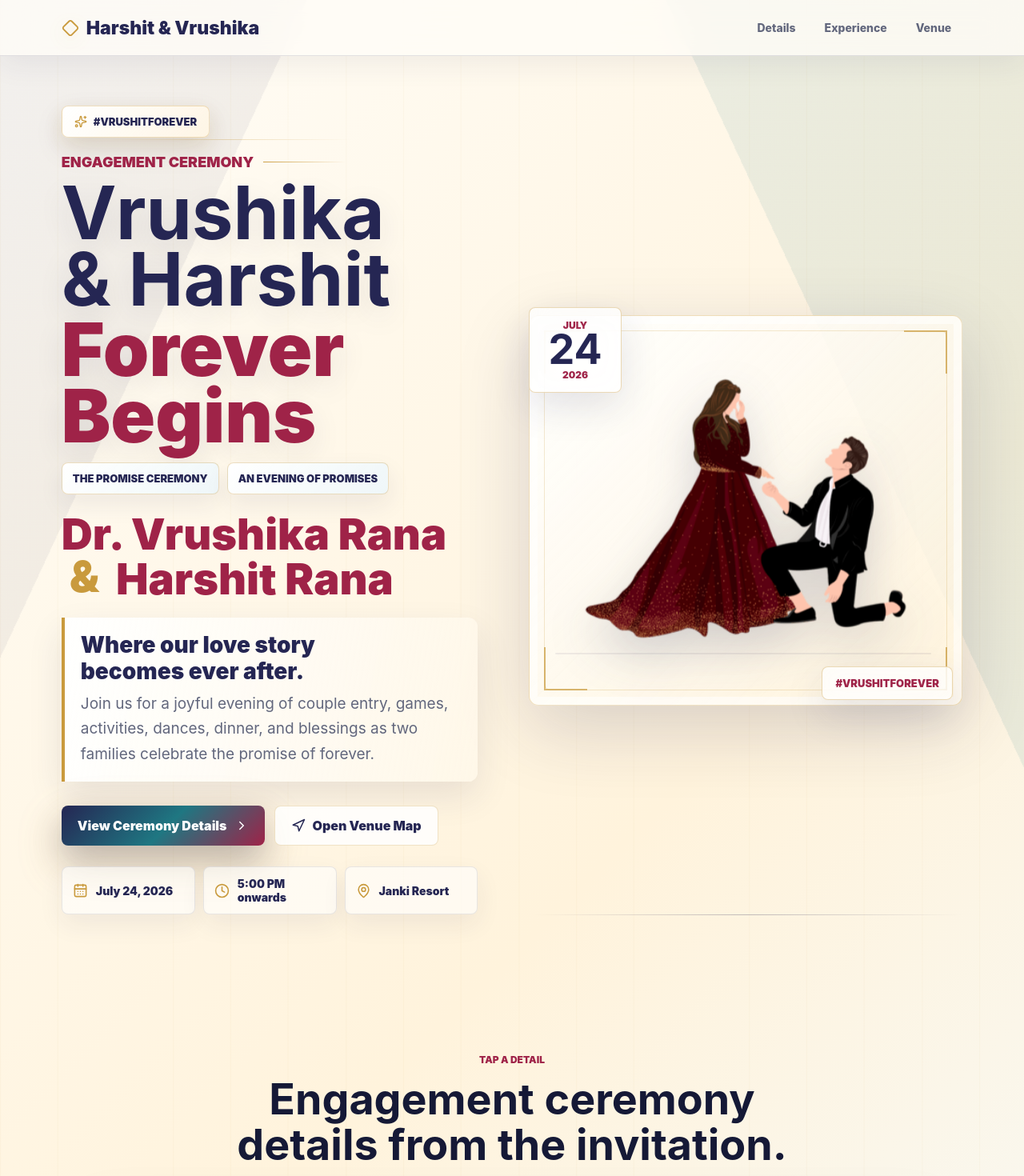
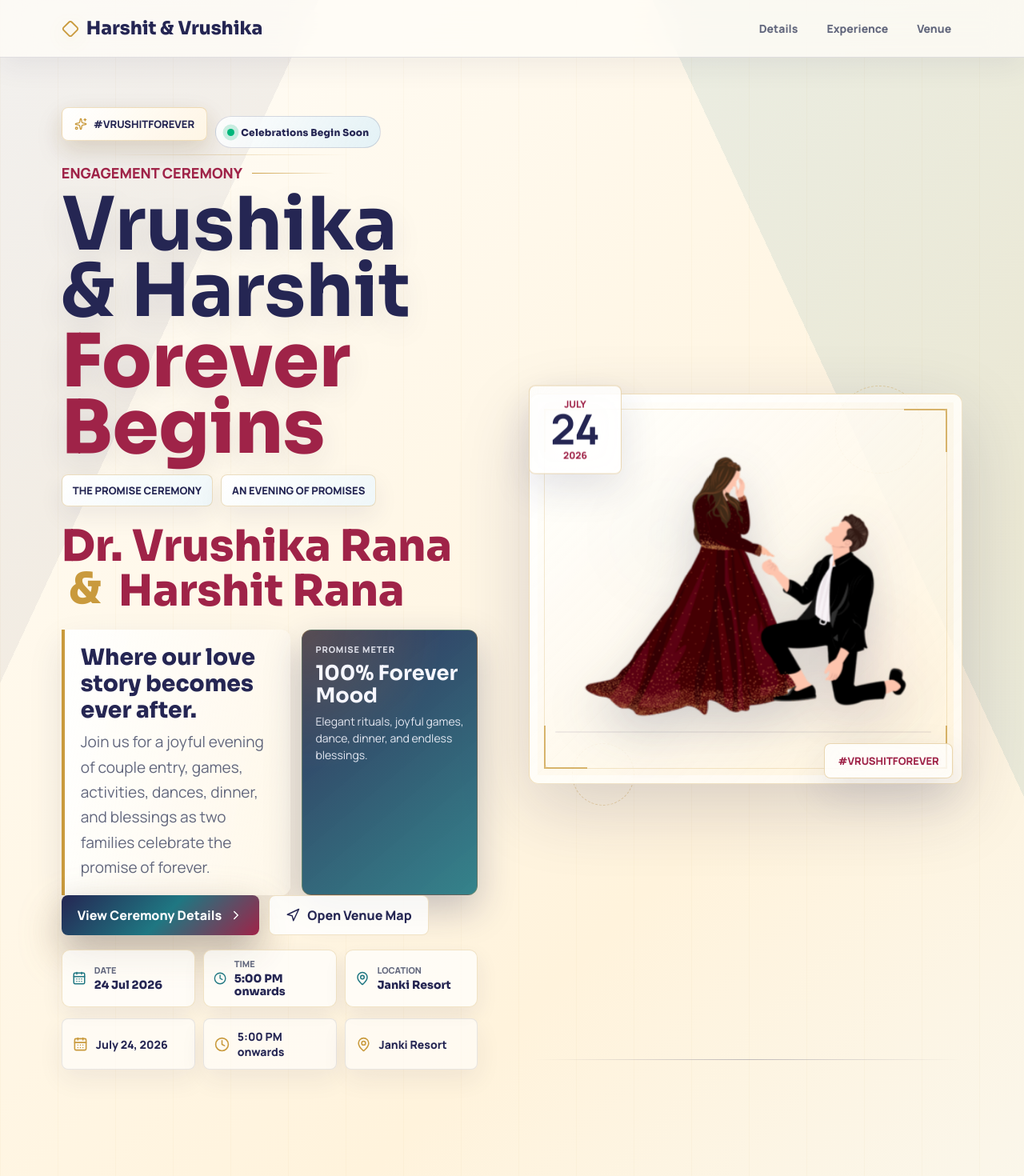
Before and after one commit to Harshit510/VrushitForever, a React (Vite) app: page / in a window 1280 px wide. Shown: the top 1470 px of the page at 80% size. Built offline with nearby package versions, Linux system fonts and the light colour scheme.

Commit message:
By harshit Rana : Fixes

```diff
--- a/src/App.css
+++ b/src/App.css
@@ -1483,6 +1483,264 @@ h3 {
   }
 }
 
+/* Enhanced landing experience */
+:root {
+  --display-font: 'Sora', 'Segoe UI', sans-serif;
+  --text-font: 'Manrope', 'Segoe UI', sans-serif;
+}
+
+main {
+  font-family: var(--text-font);
+}
+
+.brand,
+h1,
+h2,
+h3,
+.couple-names,
+.hero-text-mark,
+.hero-live-pill,
+.hero-highlight strong {
+  font-family: var(--display-font);
+}
+
+.hero-section {
+  isolation: isolate;
+}
+
+.hero-intro-row {
+  display: flex;
+  flex-wrap: wrap;
+  gap: 10px;
+  align-items: center;
+  margin-bottom: 8px;
+}
+
+.hero-live-pill {
+  display: inline-flex;
+  align-items: center;
+  gap: 8px;
+  min-height: 40px;
+  border: 1px solid rgba(37, 38, 83, 0.16);
+  border-radius: 999px;
+  padding: 0 14px;
+  background: linear-gradient(120deg, rgba(255, 255, 255, 0.85), rgba(217, 238, 248, 0.72));
+  color: var(--plum);
+  font-size: 12px;
+  font-weight: 800;
+  letter-spacing: 0.02em;
+  animation: riseIn 760ms ease 120ms both;
+}
+
+.pulse-dot {
+  width: 9px;
+  height: 9px;
+  border-radius: 50%;
+  background: #00b67a;
+  box-shadow: 0 0 0 0 rgba(0, 182, 122, 0.45);
+  animation: pulseGlow 2s ease infinite;
+}
+
+.hero-story-grid {
+  display: grid;
+  grid-template-columns: minmax(0, 1fr) minmax(220px, 0.56fr);
+  gap: 14px;
+  align-items: stretch;
+}
+
+.hero-story-grid .hero-text {
+  margin-bottom: 0;
+}
+
+.hero-spotlight {
+  display: grid;
+  align-content: start;
+  gap: 8px;
+  border: 1px solid rgba(201, 154, 61, 0.3);
+  border-radius: 12px;
+  padding: 16px;
+  background:
+    radial-gradient(circle at 0% 0%, rgba(201, 154, 61, 0.26), transparent 44%),
+    linear-gradient(140deg, rgba(37, 38, 83, 0.95), rgba(31, 119, 130, 0.9));
+  color: #f6f7ff;
+  box-shadow: 0 18px 46px rgba(37, 38, 83, 0.25);
+  animation: riseIn 760ms ease 440ms both;
+}
+
+.hero-spotlight p,
+.hero-spotlight span,
+.hero-spotlight h3 {
+  margin: 0;
+  color: inherit;
+}
+
+.hero-spotlight p {
+  font-size: 11px;
+  font-weight: 900;
+  letter-spacing: 0.08em;
+  text-transform: uppercase;
+  opacity: 0.86;
+}
+
+.hero-spotlight h3 {
+  font-size: clamp(20px, 2vw, 26px);
+  line-height: 1.1;
+}
+
+.hero-spotlight span {
+  font-size: 14px;
+  line-height: 1.5;
+  opacity: 0.9;
+}
+
+.hero-highlights {
+  display: grid;
+  grid-template-columns: repeat(3, minmax(0, 1fr));
+  gap: 10px;
+  max-width: 760px;
+  margin-top: 18px;
+  animation: riseIn 760ms ease 500ms both;
+}
+
+.hero-highlight {
+  display: flex;
+  align-items: center;
+  gap: 10px;
+  border: 1px solid rgba(201, 154, 61, 0.26);
+  border-radius: 10px;
+  padding: 11px 12px;
+  background: rgba(255, 255, 255, 0.7);
+  box-shadow: 0 10px 28px rgba(37, 38, 83, 0.08);
+}
+
+.hero-highlight svg {
+  color: var(--teal);
+}
+
+.hero-highlight span,
+.hero-highlight strong {
+  display: block;
+  line-height: 1.15;
+}
+
+.hero-highlight span {
+  color: var(--muted);
+  font-size: 11px;
+  font-weight: 800;
+  text-transform: uppercase;
+}
+
+.hero-highlight strong {
+  margin-top: 3px;
+  color: var(--plum);
+  font-size: 14px;
+  font-weight: 800;
+}
+
+.hero-meta {
+  margin-top: 14px;
+}
+
+.hero-art {
+  perspective: 1200px;
+}
+
+.hero-glow,
+.hero-ring {
+  position: absolute;
+  pointer-events: none;
+}
+
+.hero-glow {
+  width: 260px;
+  height: 260px;
+  border-radius: 50%;
+  filter: blur(3px);
+  opacity: 0.6;
+}
+
+.hero-glow-one {
+  top: 16%;
+  left: 7%;
+  background: radial-gradient(circle, rgba(31, 119, 130, 0.28), transparent 70%);
+  animation: floatSoft 5.6s ease-in-out infinite;
+}
+
+.hero-glow-two {
+  right: 0;
+  bottom: 12%;
+  background: radial-gradient(circle, rgba(159, 35, 72, 0.28), transparent 70%);
+  animation: floatSoft 6.4s ease-in-out 600ms infinite;
+}
+
+.hero-ring {
+  border-radius: 50%;
+  border: 1px dashed rgba(201, 154, 61, 0.36);
+}
+
+.hero-ring-one {
+  top: 7%;
+  right: 9%;
+  width: 110px;
+  height: 110px;
+  animation: spin 16s linear infinite;
+}
+
+.hero-ring-two {
+  left: 10%;
+  bottom: 4%;
+  width: 78px;
+  height: 78px;
+  animation: spin 11s linear infinite reverse;
+}
+
+@keyframes pulseGlow {
+  0% {
+    box-shadow: 0 0 0 0 rgba(0, 182, 122, 0.44);
+  }
+  70% {
+    box-shadow: 0 0 0 10px rgba(0, 182, 122, 0);
+  }
+  100% {
+    box-shadow: 0 0 0 0 rgba(0, 182, 122, 0);
+  }
+}
+
+@media (max-width: 980px) {
+  .hero-story-grid {
+    grid-template-columns: 1fr;
+  }
+
+  .hero-highlights {
+    grid-template-columns: 1fr;
+    max-width: 520px;
+  }
+}
+
+@media (max-width: 560px) {
+  .hero-intro-row {
+    align-items: stretch;
+  }
+
+  .hero-live-pill {
+    width: 100%;
+    justify-content: center;
+  }
+
+  .hero-spotlight {
+    padding: 14px;
+  }
+
+  .hero-highlight {
+    min-height: 56px;
+  }
+
+  .hero-glow,
+  .hero-ring {
+    display: none;
+  }
+}
+
 @media (prefers-reduced-motion: reduce) {
   *,
   *::before,
--- a/src/App.tsx
+++ b/src/App.tsx
@@ -80,6 +80,24 @@ const experienceSteps = [
   },
 ]
 
+const heroHighlights = [
+  {
+    icon: CalendarDays,
+    label: 'Date',
+    value: '24 Jul 2026',
+  },
+  {
+    icon: Clock,
+    label: 'Time',
+    value: '5:00 PM onwards',
+  },
+  {
+    icon: MapPin,
+    label: 'Location',
+    value: 'Janki Resort',
+  },
+]
+
 function App() {
   const [activeDetail, setActiveDetail] = useState(0)
   const [activeStep, setActiveStep] = useState(1)
@@ -103,9 +121,15 @@ function App() {
 
       <section className="hero-section" id="home">
         <div className="hero-copy">
+          <div className="hero-intro-row">
             <div className="hero-badge hero-hashtag">
               <Sparkles size={16} />
               <span>#VrushitForever</span>
+            </div>
+            <div className="hero-live-pill" aria-label="Celebration status">
+              <span className="pulse-dot" />
+              Celebrations Begin Soon
+            </div>
           </div>
           <p className="ceremony-eyebrow">Engagement ceremony</p>
           <h1>
@@ -119,6 +143,7 @@ function App() {
           <p className="couple-names">
             Dr. Vrushika Rana <span>&</span> Harshit Rana
           </p>
+          <div className="hero-story-grid">
             <div className="hero-text">
               <span className="hero-text-mark">Where our love story becomes ever after.</span>
               <p>
@@ -127,6 +152,12 @@ function App() {
                 of forever.
               </p>
             </div>
+            <aside className="hero-spotlight" aria-label="Ceremony spotlight">
+              <p>Promise Meter</p>
+              <h3>100% Forever Mood</h3>
+              <span>Elegant rituals, joyful games, dance, dinner, and endless blessings.</span>
+            </aside>
+          </div>
           <div className="hero-actions">
             <a className="primary-action" href="#details">
               View Ceremony Details <ChevronRight size={18} />
@@ -134,6 +165,20 @@ function App() {
             <a className="secondary-action" href={mapLink} target="_blank" rel="noreferrer">
               <Navigation size={18} /> Open Venue Map
             </a>
+          </div>
+          <div className="hero-highlights" aria-label="Ceremony highlights quick view">
+            {heroHighlights.map((item) => {
+              const Icon = item.icon
+              return (
+                <div className="hero-highlight" key={item.label}>
+                  <Icon size={18} />
+                  <div>
+                    <span>{item.label}</span>
+                    <strong>{item.value}</strong>
+                  </div>
+                </div>
+              )
+            })}
           </div>
           <div className="hero-meta" aria-label="Ceremony highlights">
             <div>
@@ -152,6 +197,10 @@ function App() {
         </div>
 
         <div className="hero-art" aria-hidden="true">
+          <div className="hero-glow hero-glow-one" />
+          <div className="hero-glow hero-glow-two" />
+          <div className="hero-ring hero-ring-one" />
+          <div className="hero-ring hero-ring-two" />
           <div className="hero-date-card">
             <span>July</span>
             <strong>24</strong>
--- a/src/index.css
+++ b/src/index.css
@@ -1,3 +1,5 @@
+@import url('https://fonts.googleapis.com/css2?family=Manrope:wght@400;500;600;700;800&family=Sora:wght@600;700;800&display=swap');
+
 * {
   box-sizing: border-box;
 }
@@ -9,7 +11,7 @@ html {
 body {
   min-width: 320px;
   margin: 0;
-  font-family: Inter, ui-sans-serif, system-ui, -apple-system, BlinkMacSystemFont, 'Segoe UI', sans-serif;
+  font-family: Manrope, 'Segoe UI', sans-serif;
   background: #fffaf2;
 }
 
```
Lines whose indentation alone changed are shown as unchanged.
